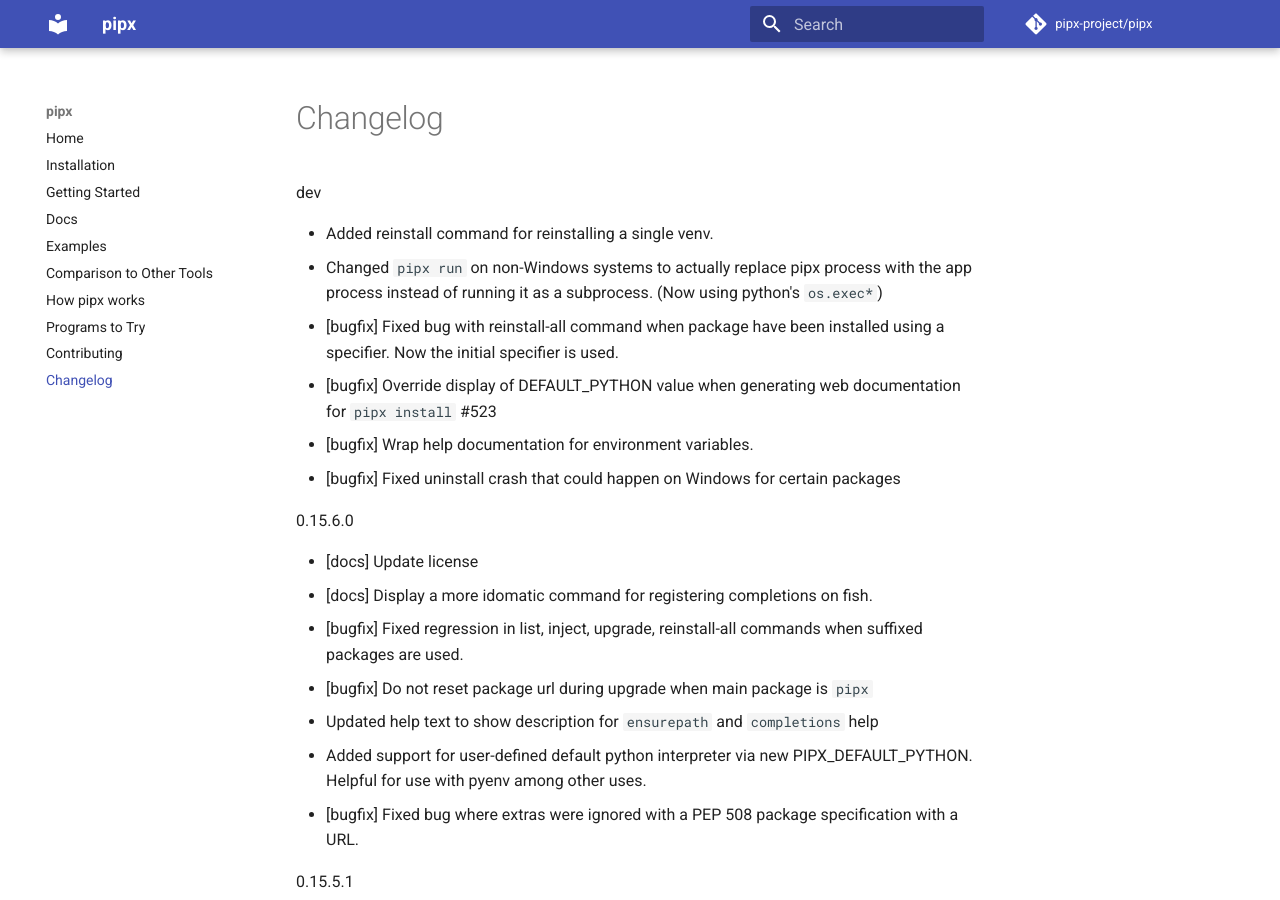
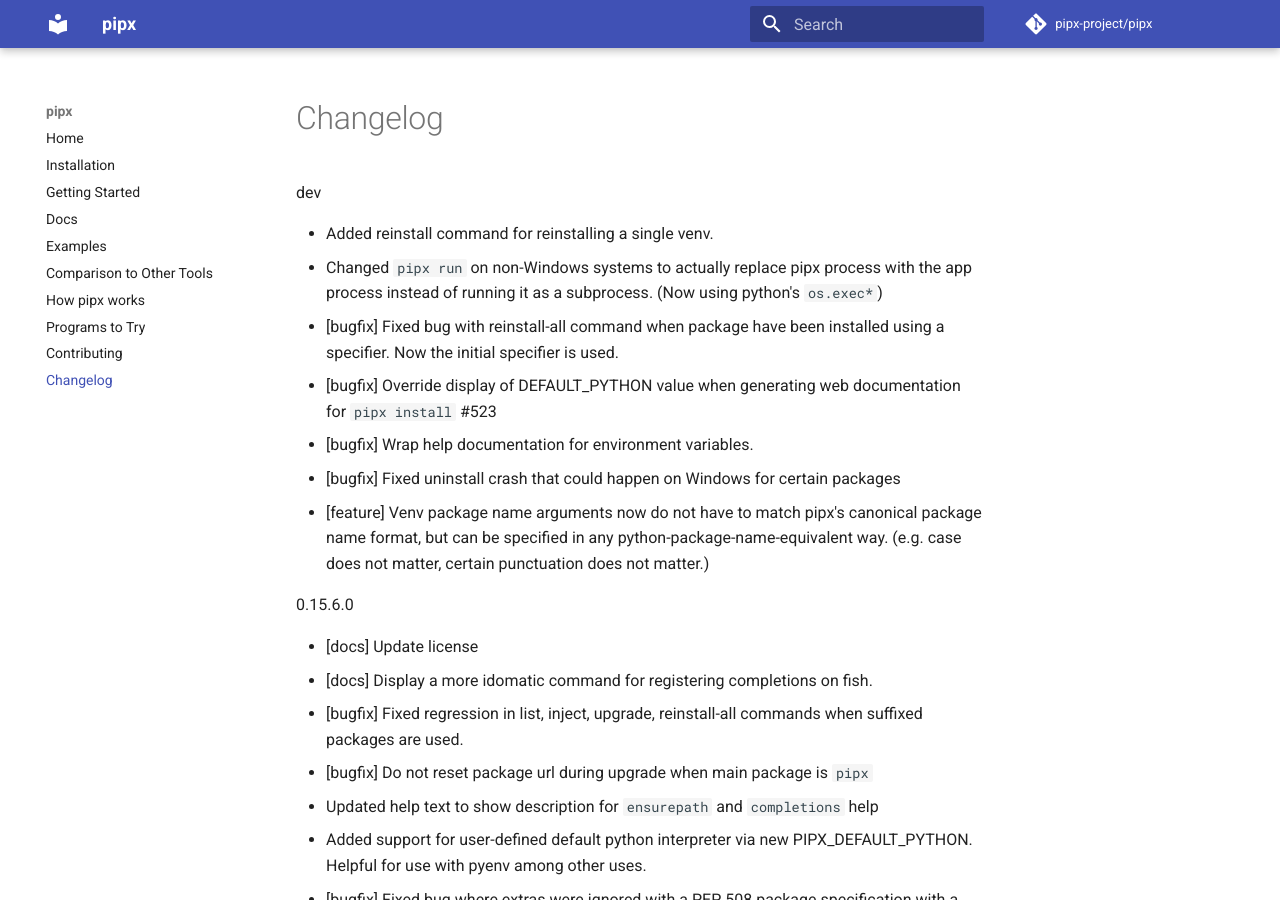
Before and after one commit to pypa/pipx, an MkDocs documentation site: the page built from docs/changelog.md, in a window 1280 px wide and 900 px high. Built offline with MkDocs 1.6.1 and Material for MkDocs 9.7.7, drawn with Linux system fonts in a browser that asks for light colours; comment, search, counter and statistics services are not loaded.

Commit message:
Add changelog.

```diff
--- a/docs/changelog.md
+++ b/docs/changelog.md
@@ -6,6 +6,7 @@
 - [bugfix] Override display of DEFAULT_PYTHON value when generating web documentation for `pipx install` #523
 - [bugfix] Wrap help documentation for environment variables.
 - [bugfix] Fixed uninstall crash that could happen on Windows for certain packages
+- [feature] Venv package name arguments now do not have to match pipx's canonical package name format, but can be specified in any python-package-name-equivalent way. (e.g. case does not matter, certain punctuation does not matter.)
 
 0.15.6.0
 
```
